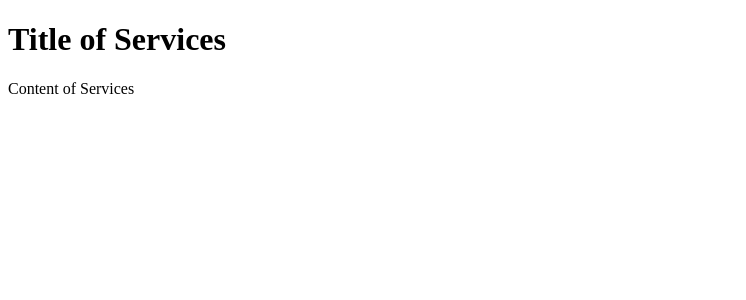
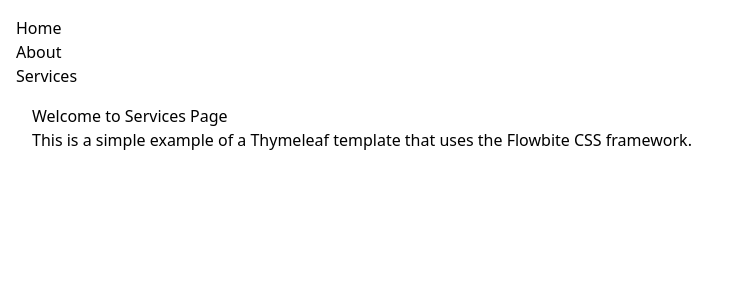
Before and after one commit to mehmoodulhaq570/Smart-Contact-Manager, a Spring Boot app: page /services in a window 1280 px wide. Shown: the top 300 px of the page, without its empty margins (0-746 px from the left). Run offline with Spring Boot 4, Linux system fonts and the light colour scheme; some libraries are stand-ins or nearby versions.

Commit message:
fragments and its uses with linkable home, about and service pages

```diff
--- a/src/main/java/com/scm/controllers/PageController.java
+++ b/src/main/java/com/scm/controllers/PageController.java
@@ -21,8 +21,8 @@
     @RequestMapping(value = "/about")
     public String about(Model model) {
         System.out.println("About page accessed");
-        model.addAttribute("title", "About Us");
-        model.addAttribute("content", "We are a leading technology company.");
+        // model.addAttribute("title", "About Us");
+        // model.addAttribute("content", "We are a leading technology company.");
         return "about"; // Return the name of the view (about.html)
     }
 
--- a/src/main/resources/templates/fragments/base.html
+++ b/src/main/resources/templates/fragments/base.html
@@ -1,6 +1,42 @@
-<div>
-  <div class="parent-fragment" th:fragment="parent">
-    <h1>This is Parent Tag</h1>
-    <p>This is a Parent tag that can be reused across different pages.</p>
-  </div>
-</div>
+<!DOCTYPE html>
+<!-- This contains all the common things that can be used by other html files -->
+<!-- This fragment defines a reusable parent layout for Thymeleaf templates -->
+<html lang="en"
+      th:fragment="parent(content, title)"
+      xmlns:th="http://www.thymeleaf.org">
+
+  <head>
+    <meta charset="UTF-8" />
+    <meta name="viewport" content="width=device-width, initial-scale=1.0" />
+    <title th:replace="${title}">Base Page</title>
+    <link
+      href="https://cdn.jsdelivr.net/npm/flowbite@3.1.2/dist/flowbite.min.css"
+      rel="stylesheet"
+    />
+    <link rel="stylesheet" data-th-href="@{/css/output.css}" />
+  </head>
+
+  <body class="p-4">
+      <ul>
+        <li>
+          <a href="/home">Home</a>
+        </li>
+        <li>
+          <a href="/about">About</a>
+        </li>
+        <li>
+          <a href="/services">Services</a>
+        </li>
+      </ul>
+
+      <div class="p-4">
+        <section th:replace="${content}" th:if="${content != null}">
+      <!-- Default content if 'content' is not provided -->
+      <p>Content is not available.</p>
+    </section>
+      </div>
+
+
+    <script src="https://cdn.jsdelivr.net/npm/flowbite@3.1.2/dist/flowbite.min.js"></script>
+  </body>
+</html>
--- a/src/main/resources/templates/services.html
+++ b/src/main/resources/templates/services.html
@@ -1,12 +1,18 @@
 <!DOCTYPE html>
-<html lang="en">
-<head>
-    <meta charset="UTF-8">
-    <meta name="viewport" content="width=device-width, initial-scale=1.0">
-    <title>${title}</title>
-</head>
-<body>
-    <h1 data-th:text="${title}"> Title of Services</h1>
-    <p data-th:text="${content}">Content of Services</p>
-</body>
+<html
+  lang="en"
+  th:replace="~{fragments/base :: parent(~{::#content}, ~{::#title})}"
+>
+  <head>
+    <title id="title">Services Page</title>
+  </head>
+  <body>
+    <section id="content">
+      <h1>Welcome to Services Page</h1>
+      <p>
+        This is a simple example of a Thymeleaf template that uses the Flowbite
+        CSS framework.
+      </p>
+    </section>
+  </body>
 </html>
```
Also changed, not shown: src/main/resources/templates/about.html (+9 -8 lines), src/main/resources/templates/home.html (+10 -4 lines).
